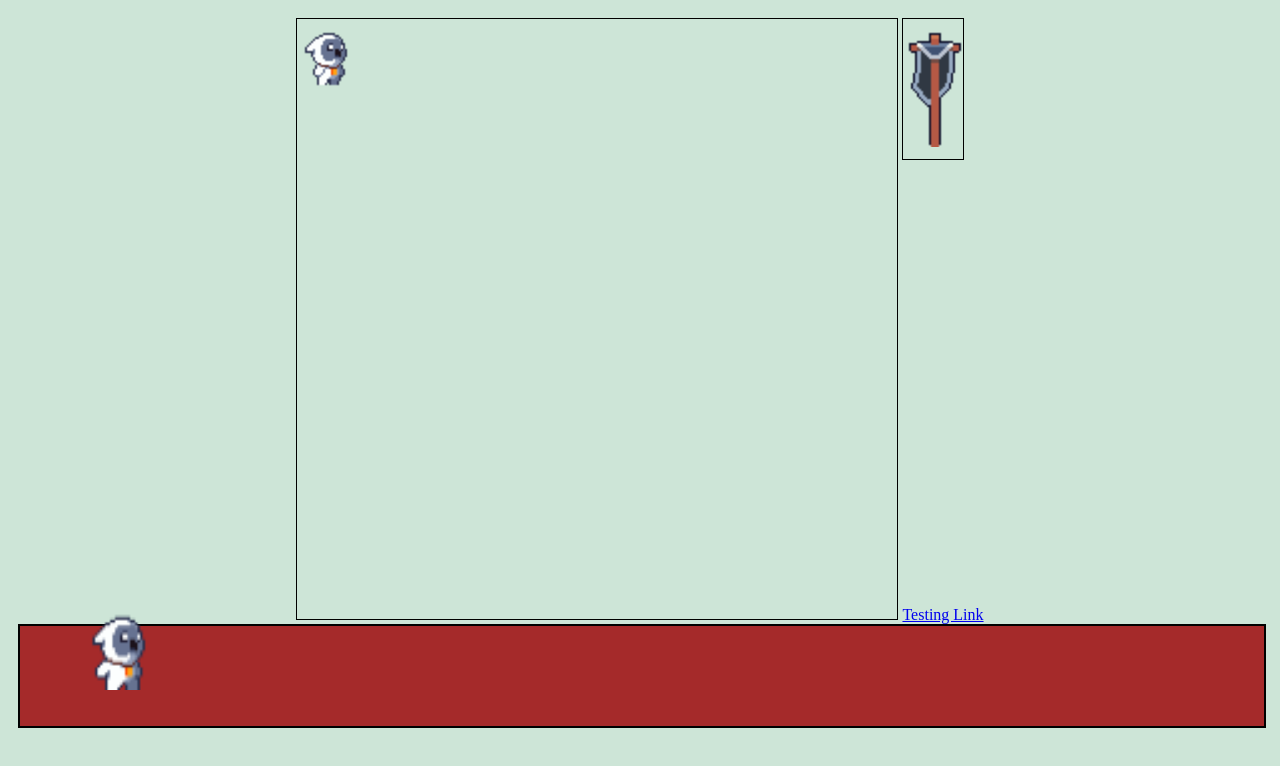
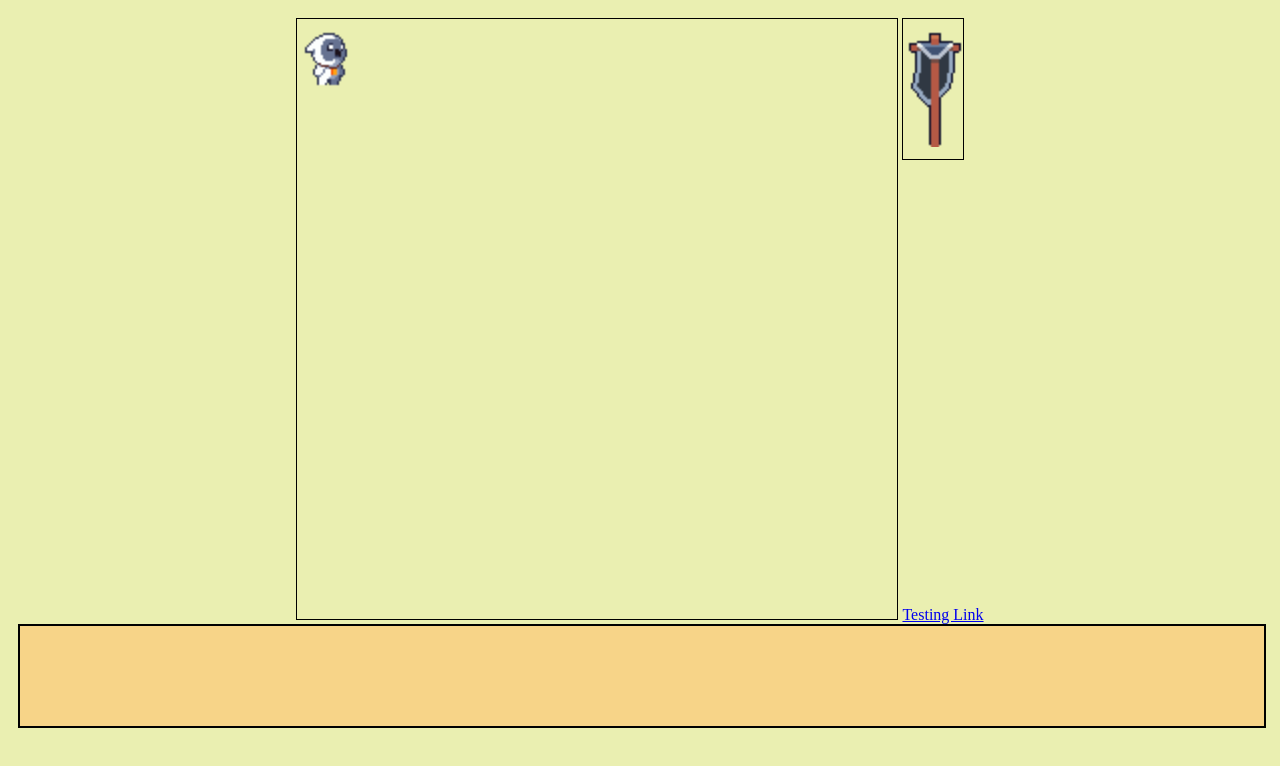
Before and after one commit to jwong65/WebGame, a plain HTML site: page index.html in a window 1280 px wide. Drawn offline with Linux system fonts and the light colour scheme.

Commit message:
Modified the script folder to put the outdated scripts into for reference, removed their connection to the HTML, changed color of background and inventory div

```diff
--- a/index.html
+++ b/index.html
@@ -14,9 +14,6 @@
     <a href="./canvasTest.html">Testing Link</a>
     <!--Scripts-->
     <script src="./inventory.js"></script>
-    <script src="./moveCharacter.js"></script>
-    <script src="./newImage.js"></script>
-    <script src="./newPlayable.js"></script>
     <script src="./index.js"></script>
     <script src="./spritesheet.js"></script>
     <script src="./movingSprite.js"></script>
--- a/inventory.js
+++ b/inventory.js
@@ -9,7 +9,7 @@ function newInventory(){
     // inventory.style.alignItems = 'center'
     // inventory.style.justifyContent = 'space-evenly'
     inventory.style.border = '2px solid black'
-    inventory.style.backgroundColor = 'brown'
+    inventory.style.backgroundColor = '#F7D488'
     // inventory.style.left = '0px'
     // inventory.style.bottom = '0px'
 
--- a/styles.css
+++ b/styles.css
@@ -7,9 +7,15 @@ body{
     align-items: center;
     padding: 10px;
 
-    background-color: #cde5d7;
+    background-color: #eaefb1
 }
-/* ded6d1 eec6ca ffb7c3 bcf4de */
+/* Color palette for placeholder:
+--carrot-orange: #f9a03fff;
+--jasmine: #f7d488ff;
+--cream: #eaefb1ff;
+--nyanza: #e9f7caff;
+--pale-dogwood: #ceb5a7ff; */
+/* ded6d1 eec6ca ffb7c3 bcf4de #cde5d7;*/
 
 canvas{
     border: 1px solid black;
```
Also changed, not shown: spritesheet.js (+0 -28 lines), outdated-scripts/idleCanvas.js (renamed from script/idleCanvas.js), outdated-scripts/moveCharacter.js (renamed from moveCharacter.js), outdated-scripts/newImage.js (renamed from newImage.js), outdated-scripts/newPlayable.js (renamed from newPlayable.js).
